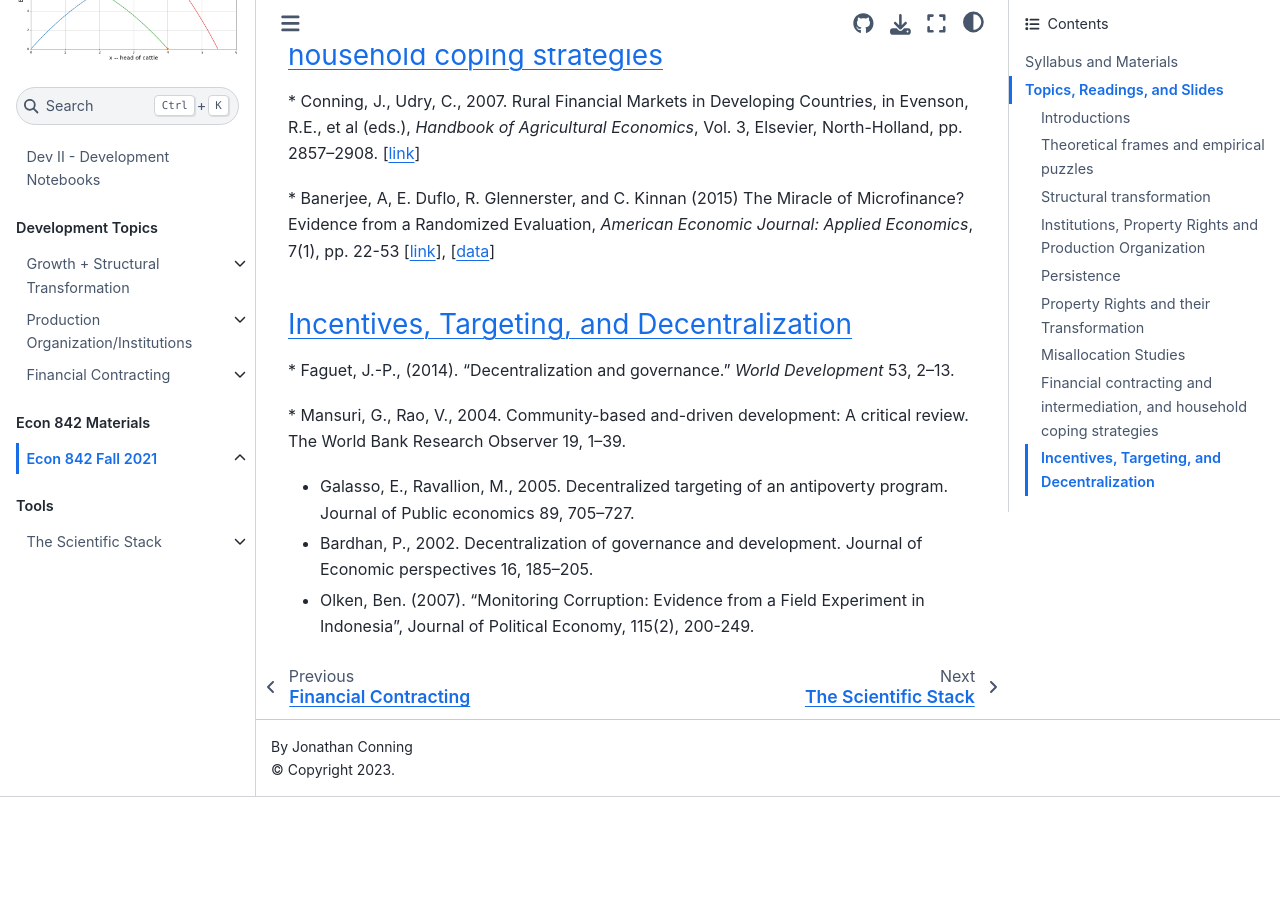
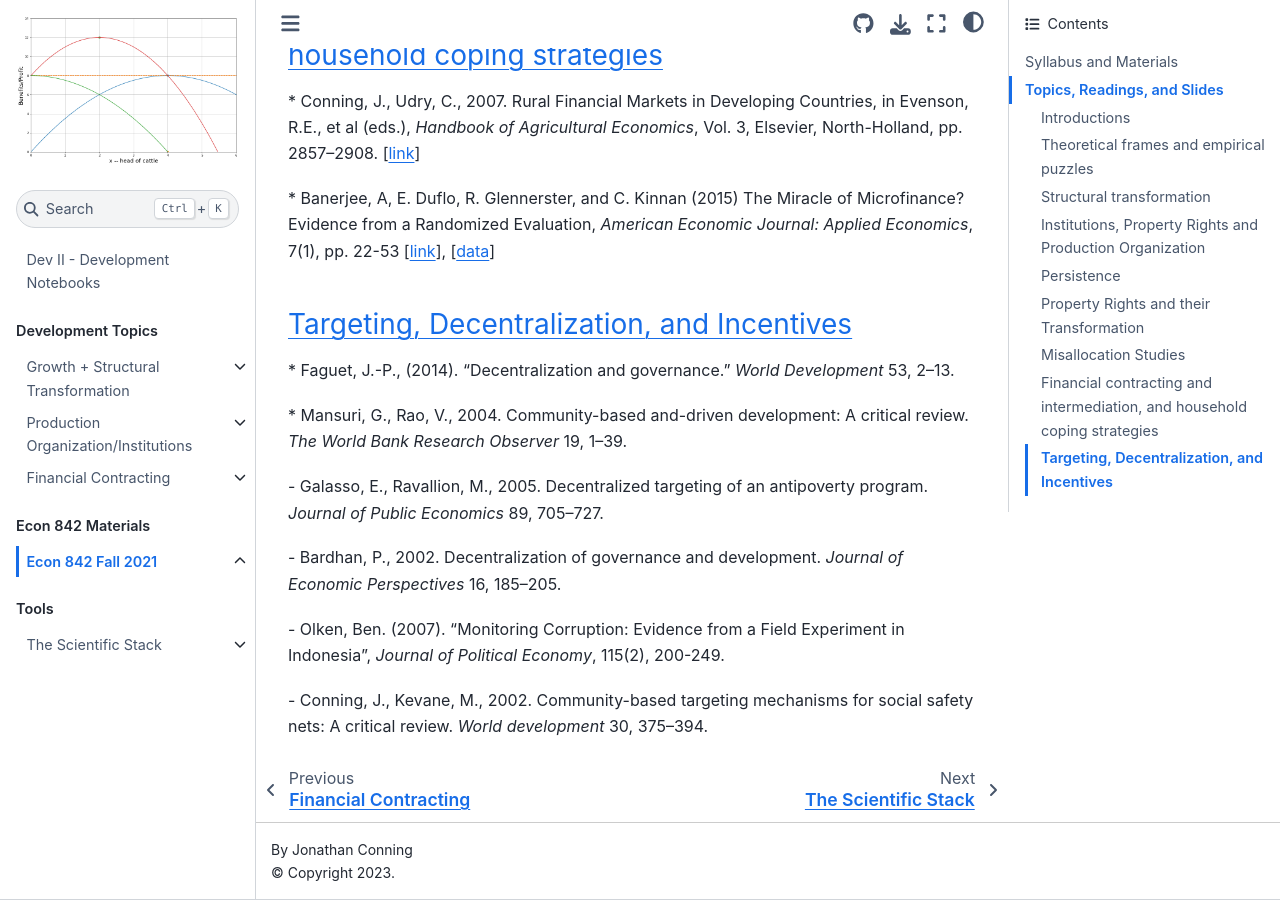
Before and after one commit to jhconning/DevII, a Jupyter Book: the page built from course/classf21.md, in a window 1280 px wide and 900 px high, scrolled down 4578 px. Built offline with Jupyter Book 1.0.4 settings and Sphinx 7.4.7 and the Sphinx Book theme 1.1.4, drawn with Linux system fonts in a browser that asks for light colours; pages that are not in the unit, such as notebooks, are missing from menus; before the commit the page ends 5375 px from its top, so only the background shows below that; some of the changed text lies outside the part shown.

Commit message:
format fix

```diff
--- a/course/classf21.md
+++ b/course/classf21.md
@@ -132,15 +132,17 @@ We will also finish:
 
 \* Banerjee, A, E. Duflo, R. Glennerster, and C. Kinnan (2015) The Miracle of Microfinance? Evidence from a Randomized Evaluation, _American Economic Journal: Applied Economics_, 7(1), pp. 22-53 [[link](https://www.aeaweb.org/articles?id=10.1257%2Fapp.20130533&source=post_page)], [[data](https://www.openicpsr.org/openicpsr/project/113599/version/V1/view;jsessionid=DC6CE840C07BA1EC354BFBF320103E88)]
 
-### Incentives, Targeting, and Decentralization
+### Targeting, Decentralization, and Incentives
 
 \* Faguet, J.-P., (2014). "Decentralization and governance." _World Development_ 53, 2–13.
 
-\* Mansuri, G., Rao, V., 2004. Community-based and-driven development: A critical review. The World Bank Research Observer 19, 1–39.
+\* Mansuri, G., Rao, V., 2004. Community-based and-driven development: A critical review. _The World Bank Research Observer_ 19, 1–39.
 
-- Galasso, E., Ravallion, M., 2005. Decentralized targeting of an antipoverty program. Journal of Public economics 89, 705–727.
+\- Galasso, E., Ravallion, M., 2005. Decentralized targeting of an antipoverty program. _Journal of Public Economics_ 89, 705–727.
 
-- Bardhan, P., 2002. Decentralization of governance and development. Journal of Economic perspectives 16, 185–205.
+\- Bardhan, P., 2002. Decentralization of governance and development. _Journal of Economic Perspectives_ 16, 185–205.
 
-- Olken, Ben. (2007). “Monitoring Corruption: Evidence from a Field Experiment in
-Indonesia”, Journal of Political Economy, 115(2), 200-249.
+\- Olken, Ben. (2007). “Monitoring Corruption: Evidence from a Field Experiment in
+Indonesia”, _Journal of Political Economy_, 115(2), 200-249.
+
+\- Conning, J., Kevane, M., 2002. Community-based targeting mechanisms for social safety nets: A critical review. _World development_ 30, 375–394.
```
